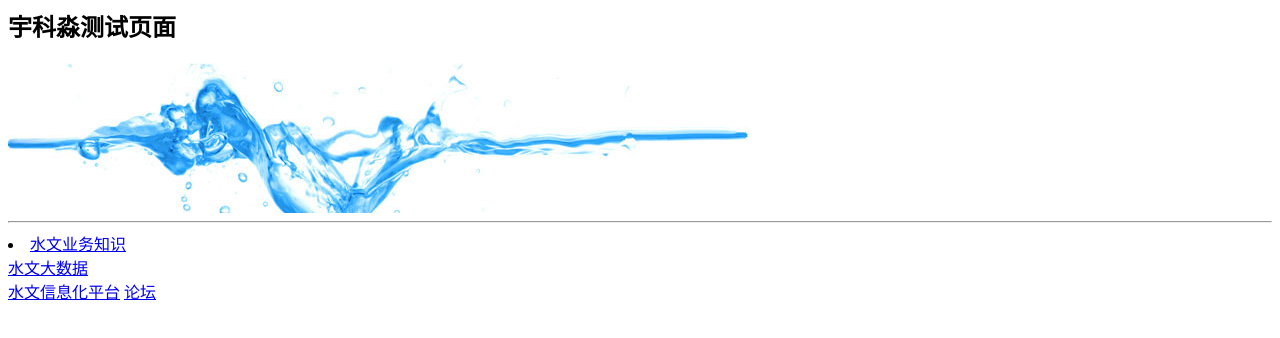
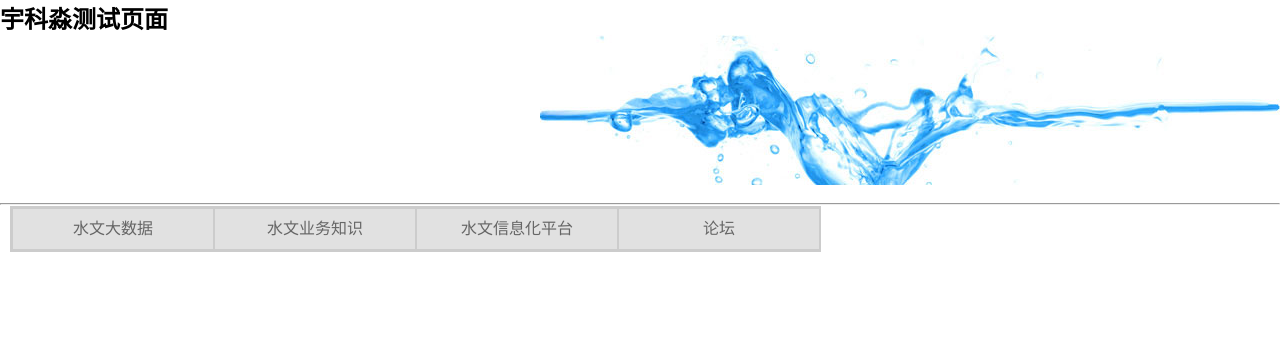
Before and after one commit to hypermoon/zero, a plain HTML site: page index.html in a window 1280 px wide. Drawn offline with Linux system fonts and the light colour scheme.

Commit message:
add change submenu color

```diff
--- a/index.html
+++ b/index.html
@@ -7,19 +7,27 @@
            mm =document.getElementById("submenu");
     }
   </script>
- <h2> 宇科淼测试页面 </h2>
-  <img src="images/header.jpg" />
-
+ <h2 style="font-family:KaiTi"> 宇科淼测试页面 </h2>
+  <div style="text-align:right">
+  <img   src="images/header.jpg"  />
+  </div>
  <style type="text/css">
-  .submenu
-   {
-     display:none;
-   }
-  .tts:hover .submenu
-   {
-     display:block;
-   }
-
+  *{margin:0;padding:0}
+  ul li{list-style:none}
+  a{text-decoration:none}
+  .menu { border:3px solid #ccc; border-right:none; overflow:hidden; float:left; margin:1px 0 10px 10px;}
+  .menu  ul li{float:left}
+  .menu  ul li a { width:200px; height:40px; text-align:center; line-height:40px; display:block; border-right:2px solid #ccc; background:#e1e1e1; color:#666;}
+  .menu  ul li ul
+    {
+       position:absolute;
+       display:none;
+     }
+  .menu ul li ul li{float:none; }
+  .menu ul li:hover  a{background-color:#8f8f8f;}
+  .menu ul li:hover ul{display:block;}
+  .menu ul li:hover ul li a{  border-right:none; border-top:1px dotted #ccc; background:#f5f5f5;}
+  .menu ul li:active a {background-color:#323242;}
  </style>
 
 </head>
@@ -27,21 +35,19 @@
 <body>
     <hr/>
 
-  <div name= menu>
-    <div id=first>
-          <li class="tts"> <a id= truobi class="vivi" href="#"> 水文业务知识</a>
-
-              <ul class= "submenu">
-                  <li>coffee</li>
-                  <li>cafe</li>
-              </ul>
-            </li>
-    </div>
-     <div name =second>
-         <a href="bigdata.html"> 水文大数据</a>
-     </div>
-     <a href="infoplatform.html"> 水文信息化平台</a>
-    <a href="bbs.html"> 论坛</a>
+  <div style="font-family:KaiTi"  class= menu>
+      <ul class="node1">
+           <li> <a href="bigdata.html"> 水文大数据</a></li>
+           <li class="tts">    <a id= truobi class="vivi" href="#"> 水文业务知识</a>
+                 <ul>
+                     <li><a href="#">coffee</a></li>
+                     <li><a href="#">black tea</a></li>
+                     <li><a href="#">cafe</a></li>
+                  </ul>
+           </li>
+         <li> <a href="infoplatform.html"> 水文信息化平台</a></li>
+         <li>  <a href="bbs.html"> 论坛</a></li>
+     </ul>
   </div>
 </body>
 </html>
```
